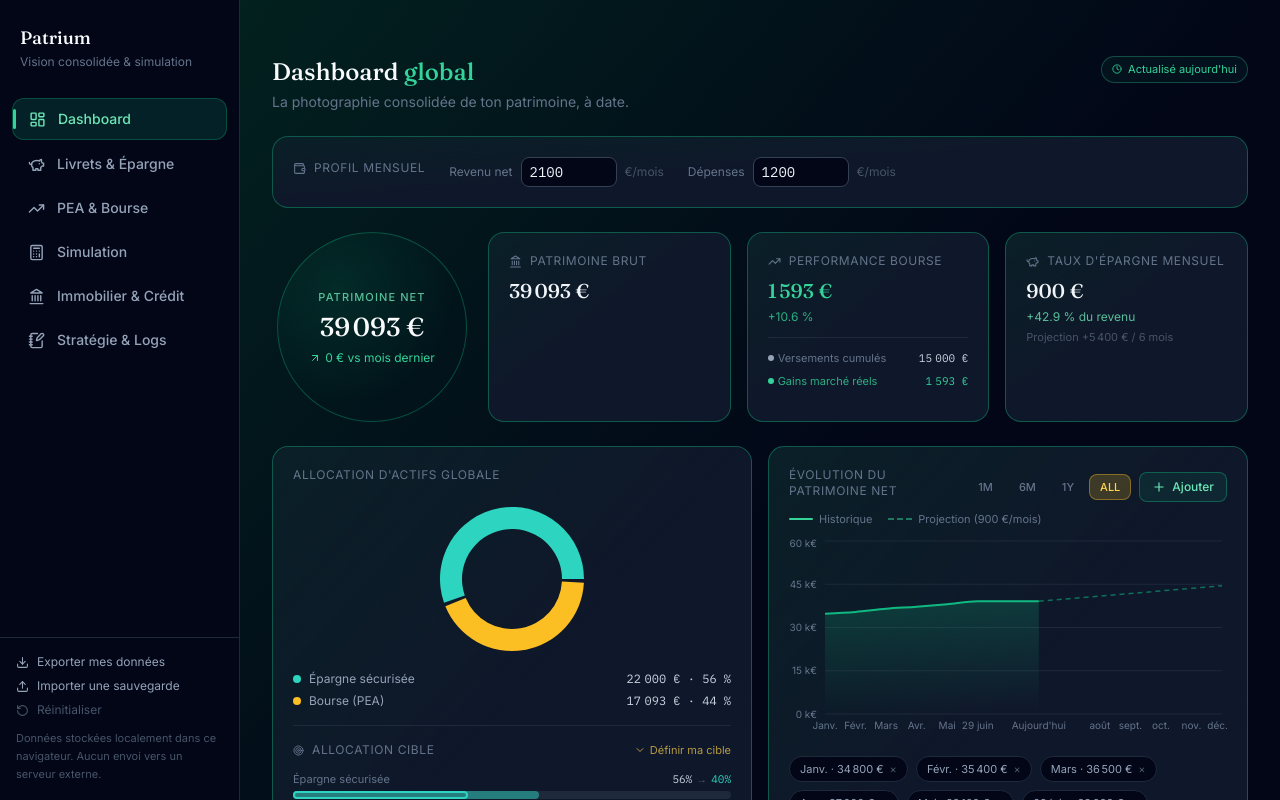
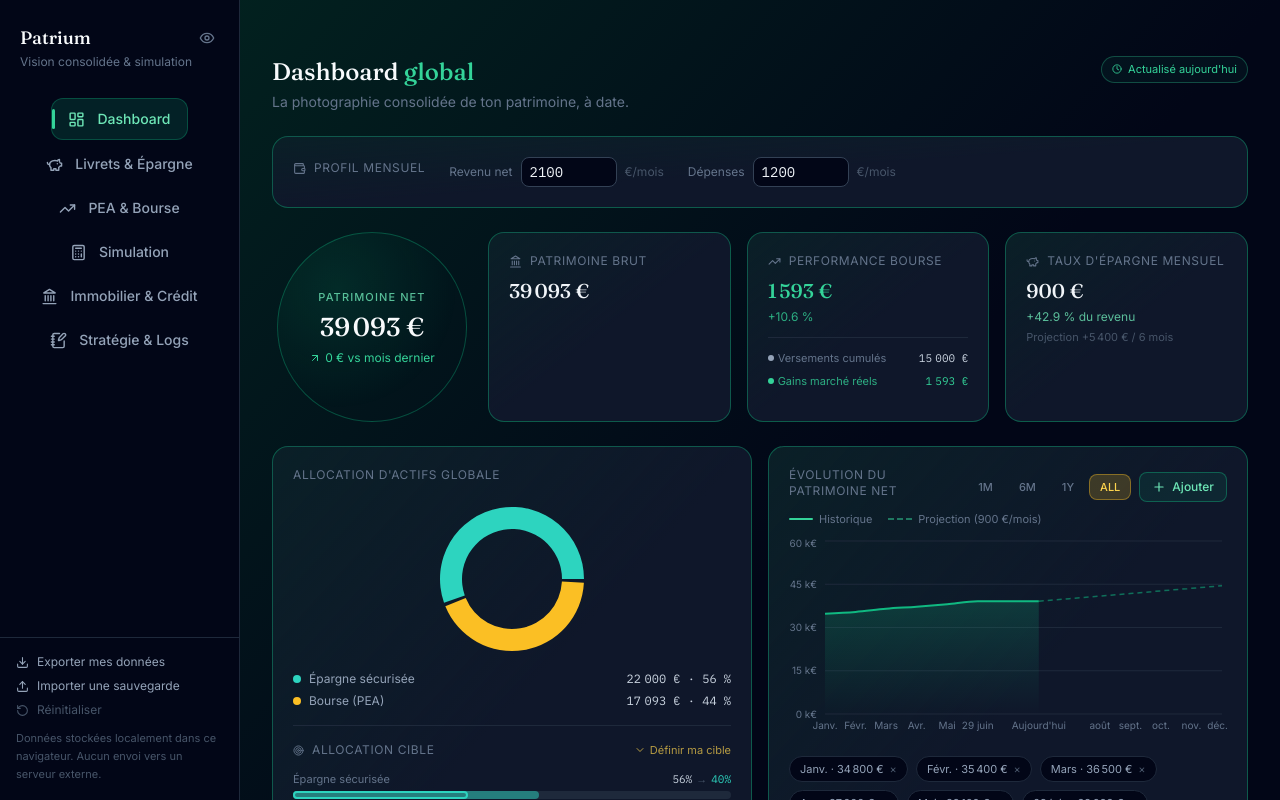
Before and after one commit to matvanghe2-boop/patriapp, a React (Vite) app: page / in a window 1280 px wide. Shown: the top 800 px of the page. Built offline with nearby package versions, Linux system fonts and the light colour scheme.

Commit message:
feat: update onglet bourse

```diff
--- a/src/App.jsx
+++ b/src/App.jsx
@@ -1,5 +1,5 @@
 import React, { useMemo, useState, useEffect } from "react";
-import { LayoutDashboard, PiggyBank, TrendingUp, Calculator, Landmark, NotebookPen, Download, Upload, RotateCcw } from "lucide-react";
+import { LayoutDashboard, PiggyBank, TrendingUp, Calculator, Landmark, NotebookPen, Download, Upload, RotateCcw, Eye, EyeOff } from "lucide-react";
 import { usePersistentState, exportAllData, importAllData, clearAllData } from "./lib/storage";
 import { weightedAverageRate } from "./lib/finance";
 import { NavButton } from "./components/ui";
@@ -74,6 +74,7 @@
 
 export default function App() {
   const [tab, setTab] = useState("dashboard");
+  const [ghostMode, setGhostMode] = useState(false);
 
   useEffect(() => {
     document.title = `${TAB_LABELS[tab] || ""} · Patrium`;
@@ -167,13 +168,21 @@
   };
 
   return (
-    <div className="flex flex-col md:flex-row min-h-screen bg-slate-950 text-slate-100">
+    <div className={`flex flex-col md:flex-row min-h-screen bg-slate-950 text-slate-100 ${ghostMode ? "ghost-mode" : ""}`}>
       <aside className="md:w-60 md:h-screen md:sticky md:top-0 border-b md:border-b-0 md:border-r border-slate-800 bg-slate-950 flex md:flex-col">
         <div className="hidden md:block px-5 pt-6 pb-4">
-          <div className="font-display text-lg text-slate-50">Patrium</div>
+          <div className="flex items-center justify-between">
+            <div className="font-display text-lg text-slate-50">Patrium</div>
+            <button onClick={() => setGhostMode((g) => !g)} title="Mode Ghost (flouter les montants)" className="text-slate-500 hover:text-slate-200 p-1">
+              {ghostMode ? <EyeOff size={16} /> : <Eye size={16} />}
+            </button>
+          </div>
           <div className="text-xs text-slate-500 mt-0.5">Vision consolidée &amp; simulation</div>
         </div>
-        <nav className="flex md:flex-col gap-1 overflow-x-auto md:overflow-visible p-2 md:p-3 flex-1">
+        <nav className="flex md:flex-col gap-1 overflow-x-auto md:overflow-visible p-2 md:p-3 flex-1 items-center">
+          <button onClick={() => setGhostMode((g) => !g)} className="md:hidden text-slate-500 hover:text-slate-200 p-2 shrink-0">
+            {ghostMode ? <EyeOff size={16} /> : <Eye size={16} />}
+          </button>
           <NavButton active={tab === "dashboard"} onClick={() => setTab("dashboard")} icon={LayoutDashboard} label="Dashboard" theme="emerald" />
           <NavButton active={tab === "livrets"} onClick={() => setTab("livrets")} icon={PiggyBank} label="Livrets & Épargne" theme="indigo" />
           <NavButton active={tab === "bourse"} onClick={() => setTab("bourse")} icon={TrendingUp} label="PEA & Bourse" theme="violet" />
--- a/src/index.css
+++ b/src/index.css
@@ -69,3 +69,19 @@
     transform: translateY(0);
   }
 }
+
+.ghost-mode .font-data:not(:has(+ *)):not([data-ghost-safe]) {
+  filter: blur(6px);
+  user-select: none;
+}
+.ghost-mode .font-data {
+  filter: blur(6px);
+  user-select: none;
+  transition: filter 0.15s;
+}
+.ghost-mode .font-data[data-ghost-safe] {
+  filter: none;
+}
+.ghost-mode .font-data:hover {
+  filter: blur(0);
+}
```
